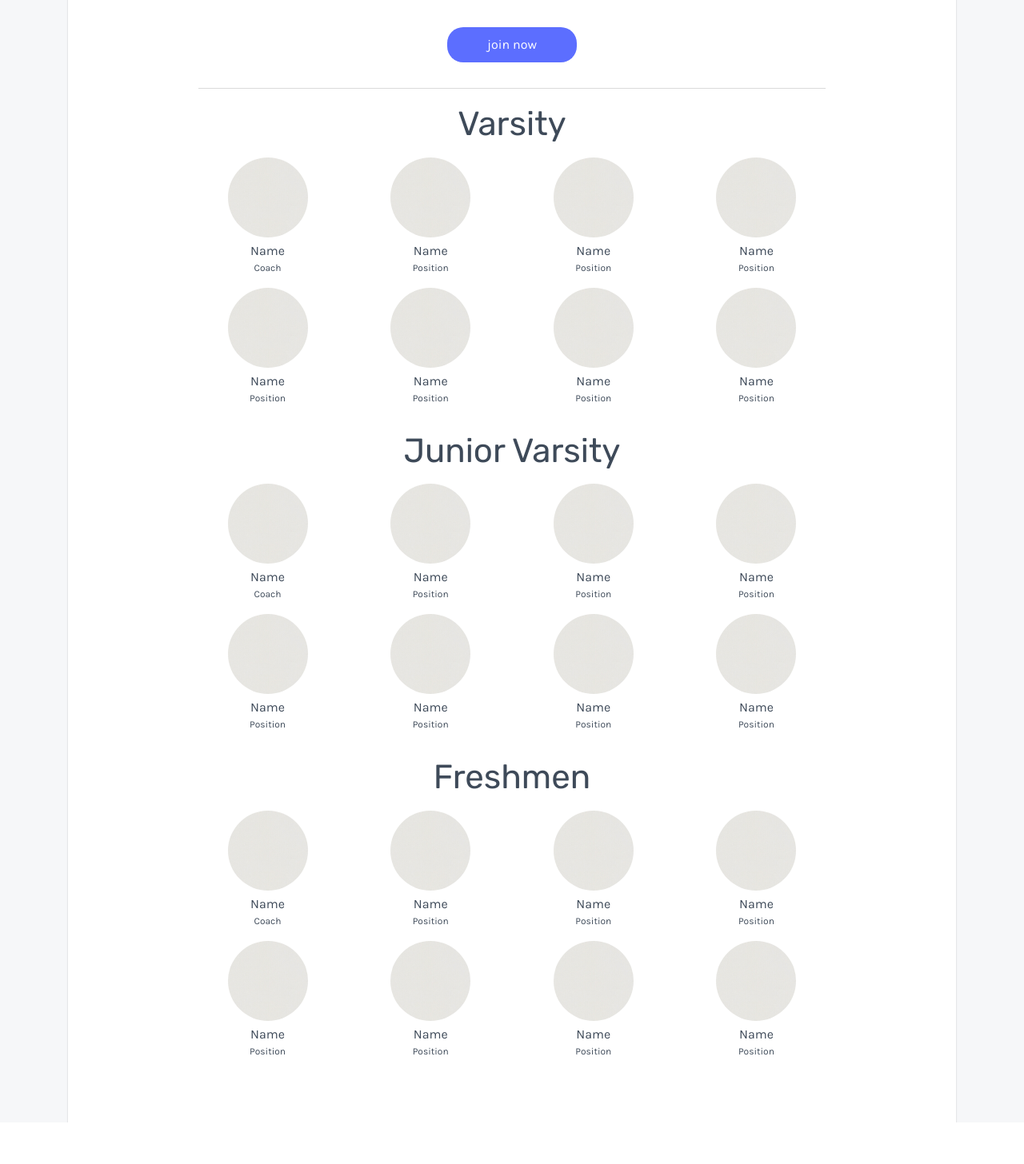
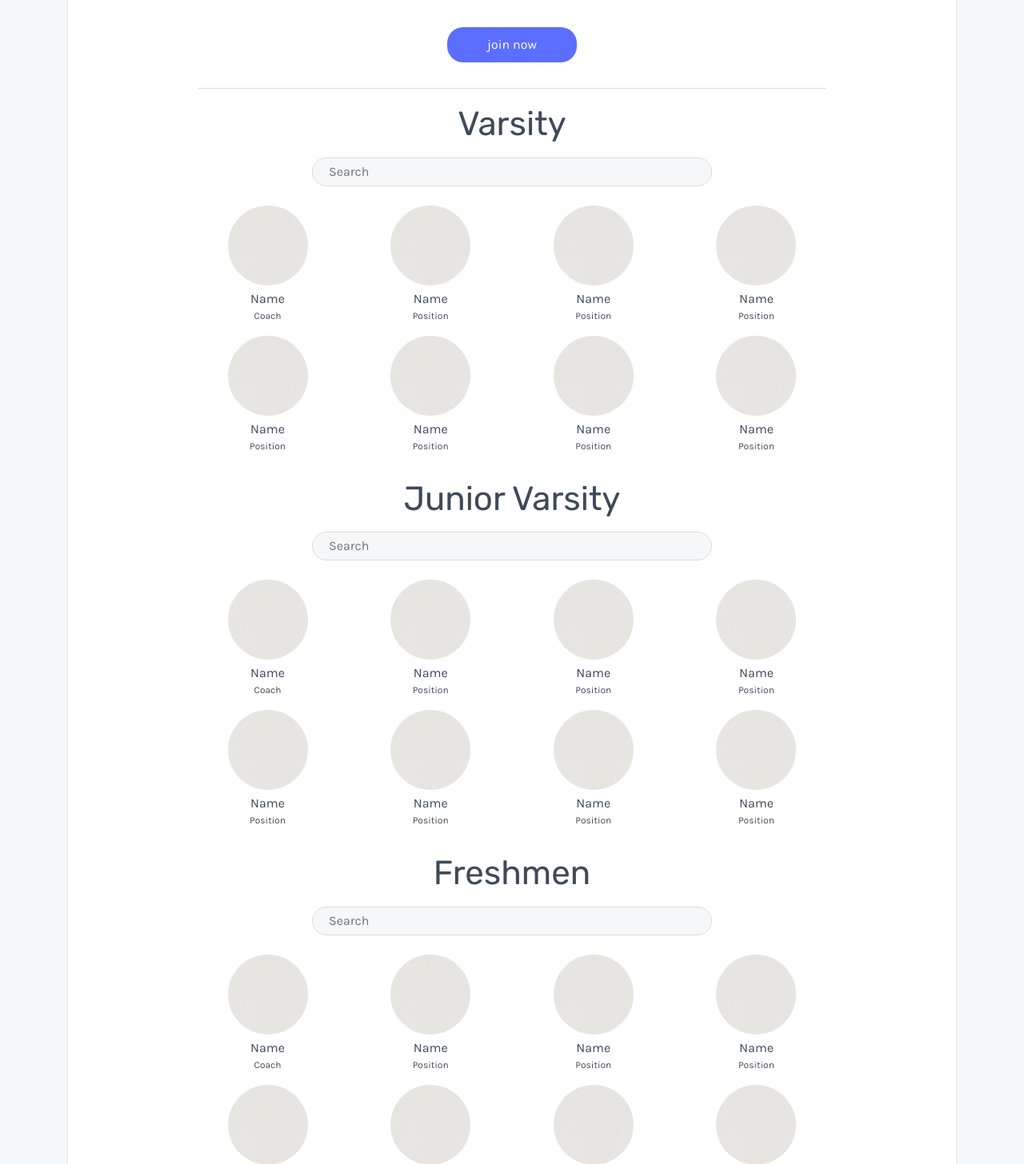
Before and after one commit to TetrisFan/wwthackcodingcolts, a PHP site: page /sports-profile.html in a window 1280 px wide. Shown: the part 567-2023 px from the top of the page at 80% size. Before the commit the page ends 1971 px from the top, so only its background shows below. Run offline with PHP 8.4, Linux system fonts and the light colour scheme; some libraries are stand-ins or nearby versions.

Commit message:
edited pages

```diff
--- a/front-end/club-profile.html
+++ b/front-end/club-profile.html
@@ -48,6 +48,9 @@
             <hr>
 
             <h1 class="mt-3 mb-3">Members</h1>
+            <form class="form-inline w-100 m-0 mb-4">
+              <input class="form-control w-100" type="search" placeholder="Search" aria-label="Search">
+            </form>
             <div class="row d-flex flex-row justify-content-center">
               <div class="col-lg-3 col-md-4 col-xs-6">
                 <img class="member-profile-pic" src="images/gray.png" alt="">
--- a/front-end/sports-profile.html
+++ b/front-end/sports-profile.html
@@ -48,6 +48,9 @@
             <hr>
 
             <h1 class="mt-3 mb-3">Varsity</h1>
+            <form class="form-inline w-100 m-0 mb-4">
+              <input class="form-control w-100" type="search" placeholder="Search" aria-label="Search">
+            </form>
             <div class="row d-flex flex-row justify-content-center">
               <div class="col-lg-3 col-md-4 col-xs-6">
                 <img class="member-profile-pic" src="images/gray.png" alt="">
@@ -92,6 +95,9 @@
             </div> <!-- varsity grid -->
 
             <h1 class="mt-3 mb-3">Junior Varsity</h1>
+            <form class="form-inline w-100 m-0 mb-4">
+              <input class="form-control w-100" type="search" placeholder="Search" aria-label="Search">
+            </form>
             <div class="row d-flex flex-row justify-content-center">
               <div class="col-lg-3 col-md-4 col-xs-6">
                 <img class="member-profile-pic" src="images/gray.png" alt="">
@@ -136,6 +142,9 @@
             </div> <!-- jv grid -->
 
             <h1 class="mt-3 mb-3">Freshmen</h1>
+            <form class="form-inline w-100 m-0 mb-4">
+              <input class="form-control w-100" type="search" placeholder="Search" aria-label="Search">
+            </form>
             <div class="row d-flex flex-row justify-content-center">
               <div class="col-lg-3 col-md-4 col-xs-6">
                 <img class="member-profile-pic" src="images/gray.png" alt="">
--- a/front-end/styles.css
+++ b/front-end/styles.css
@@ -123,7 +123,7 @@ hr {
 
 /* search bar */
 .form-inline {
-  max-width: 400px;
+  max-width: 500px;
 }
 
 .form-inline input {
```
Also changed, not shown: 3 other files.
